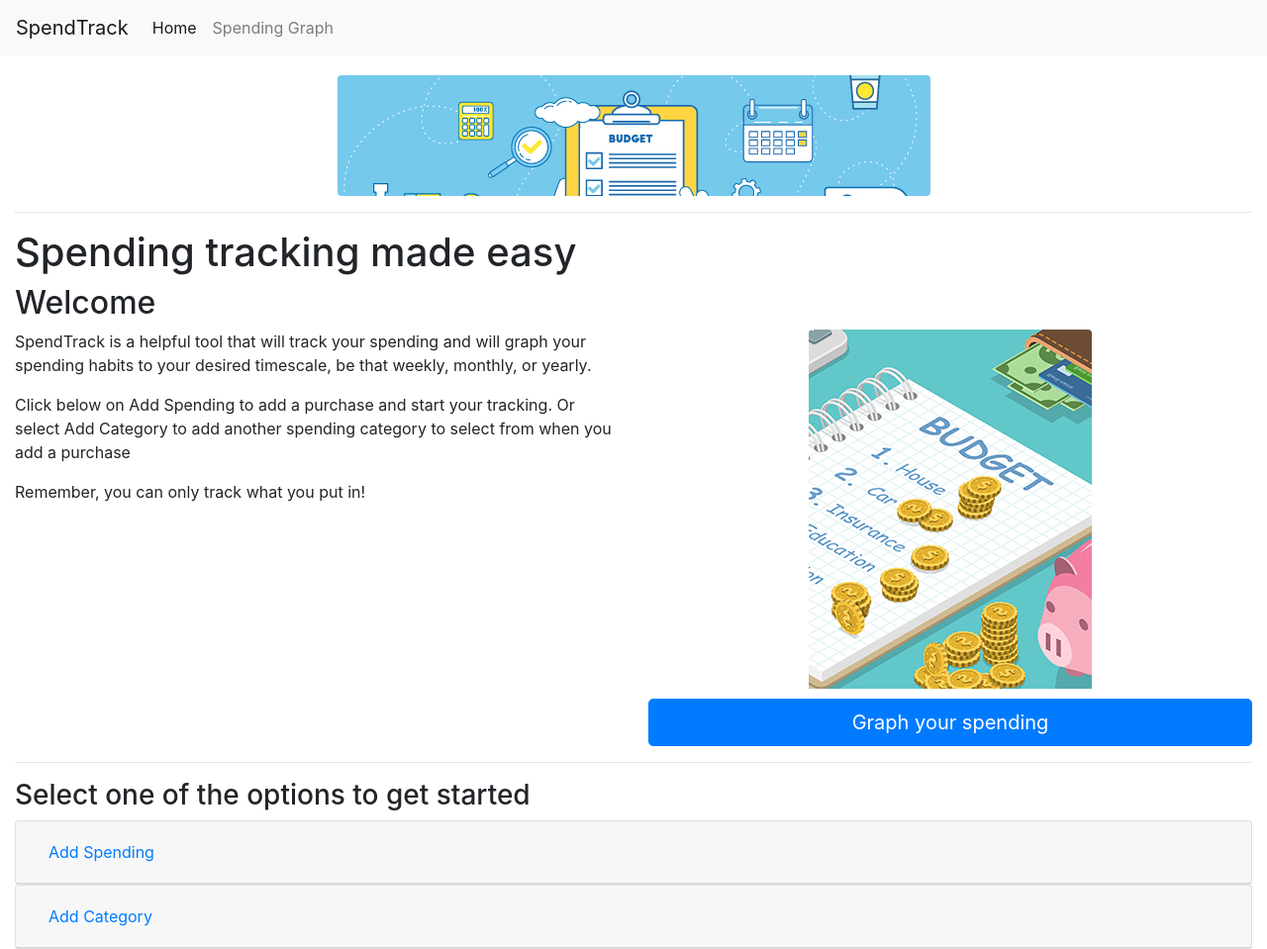
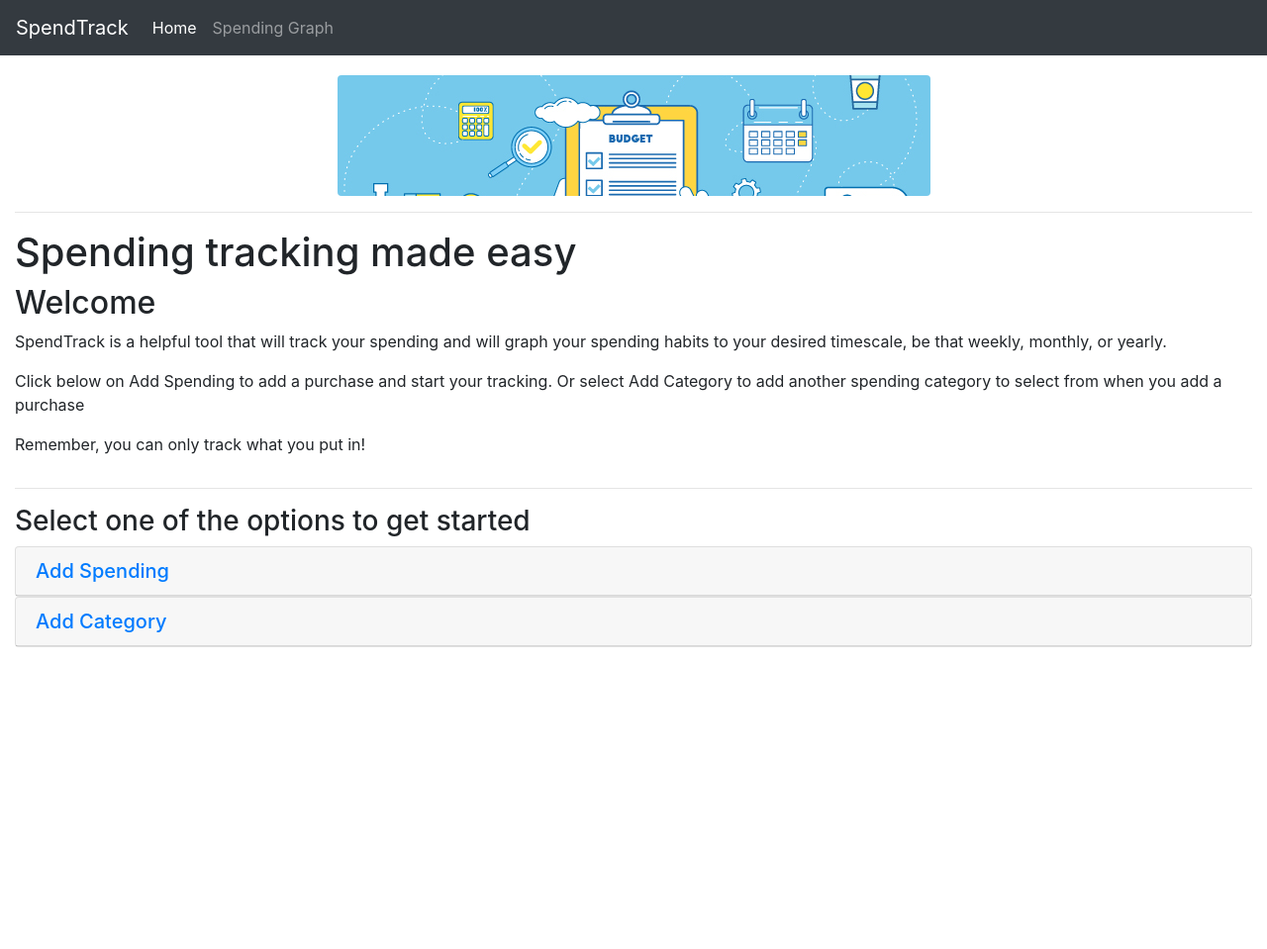
Before and after one commit to stame776/349Assignment2, a PHP site: page / in a window 1280 px wide. Shown: the whole page at 99% size. After the commit the page ends 654 px from the top, so only its background shows below. Run offline with PHP 8.4, Linux system fonts and the light colour scheme; data comes from the database, SQL or seed files in the repository; some libraries are stand-ins or nearby versions.

Commit message:
Aesthetical Changes

```diff
--- a/www/graph.php
+++ b/www/graph.php
@@ -77,7 +77,7 @@ foreach ($yearTotal as $key => $value) {
 
 </head>
 <body>
-<nav class="navbar navbar-expand-lg navbar-light bg-light">
+<nav class="navbar navbar-expand-lg navbar-dark bg-dark">
     <a class="navbar-brand" href="#">SpendTrack</a>
     <button class="navbar-toggler" type="button" data-toggle="collapse" data-target="#navbarNavAltMarkup" aria-controls="navbarNavAltMarkup" aria-expanded="false" aria-label="Toggle navigation">
         <span class="navbar-toggler-icon"></span>
--- a/www/index.php
+++ b/www/index.php
@@ -81,7 +81,7 @@ if(isset($_POST['submitCategories'])){
 }
 ?>
 
-<nav class="navbar navbar-expand-lg navbar-light bg-light">
+<nav class="navbar navbar-expand-lg navbar-dark bg-dark">
     <a class="navbar-brand" href="#">SpendTrack</a>
     <button class="navbar-toggler" type="button" data-toggle="collapse" data-target="#navbarNavAltMarkup" aria-controls="navbarNavAltMarkup" aria-expanded="false" aria-label="Toggle navigation">
         <span class="navbar-toggler-icon"></span>
@@ -111,12 +111,12 @@ if(isset($_POST['submitCategories'])){
                     add another spending category to select from when you add a purchase</p>
                 <p>Remember, you can only track what you put in!</p>
             </div>
-            <div class="col">
+            <!-- <div class="col">
                 <div class="text-center">
                     <img src="money.png" class="rounded" style="padding-bottom: 10px">
                 </div>
                 <button class="btn btn-primary btn-lg btn-block" onclick="window.location.href='graph.php'" name="goToTracking">Graph your spending</button>
-            </div>
+            </div> -->
         </div>
         <hr>
     </div>
@@ -127,14 +127,14 @@ if(isset($_POST['submitCategories'])){
     <div id="accordion">
         <div class="card">
             <div class="card-header" id="headingOne">
+                <a class="collapsed" data-toggle="collapse" data-target="#collapseOne" href="#collapseOne" aria-expanded="true" aria-controls="collapseOne">
 					<h5 class="mb-0">
-                    <button class="btn btn-link collapsed" data-toggle="collapse" data-target="#collapseOne" aria-expanded="false" aria-controls="collapseOne">
 						Add Spending
-                    </button>
 					</h5>
+				</a>
             </div>
 
-            <div id="collapseOne" class="collapse" aria-labelledby="headingOne" data-parent="#accordion">
+            <div id="collapseOne" class="collapse <?php if(isset($_POST['submitSpend'])){ echo "show"; } ?>" aria-labelledby="headingOne" data-parent="#accordion">
                 <div class="card-body">
                     <div class="row justify-content-center">
                         <form name="add-spend-form" method="post" id="add-spend-form">
@@ -188,13 +188,13 @@ if(isset($_POST['submitCategories'])){
         </div>
         <div class="card">
             <div class="card-header" id="headingTwo">
+				<a class="collapsed" data-toggle="collapse" data-target="#collapseTwo" href="#collapseTwo" aria-expanded="true" aria-controls="collapseTwo">
 					<h5 class="mb-0">
-                    <button class="btn btn-link collapsed" data-toggle="collapse" data-target="#collapseTwo" aria-expanded="false" aria-controls="collapseTwo">
 						Add Category
-                    </button>
 					</h5>
+				</a>
             </div>
-            <div id="collapseTwo" class="collapse" aria-labelledby="headingTwo" data-parent="#accordion">
+            <div id="collapseTwo" class="collapse <?php if(isset($_POST['submitCategories'])){ echo "show"; } ?>" aria-labelledby="headingTwo" data-parent="#accordion">
                 <div class="card-body">
                     <div class="row justify-content-center">
                         <form name="add-category-form" method="post" id="add-category-form">
```
Lines whose indentation alone changed are shown as unchanged.
